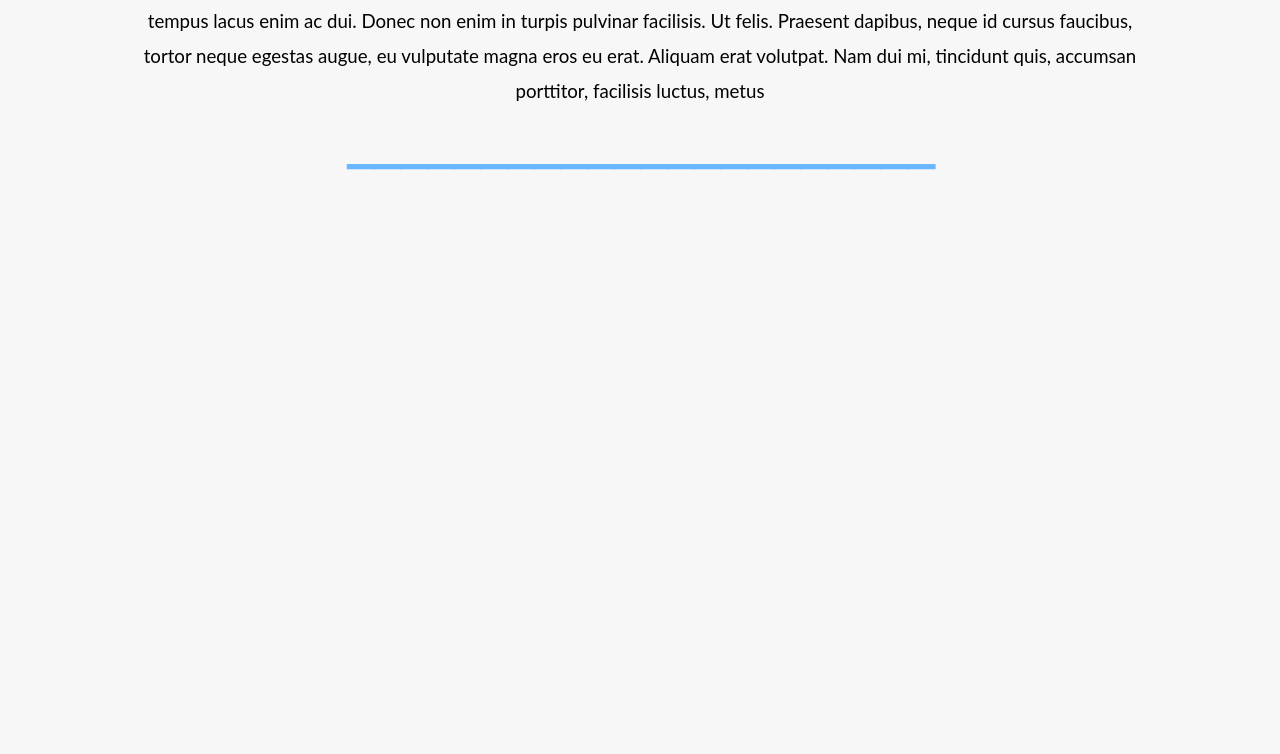
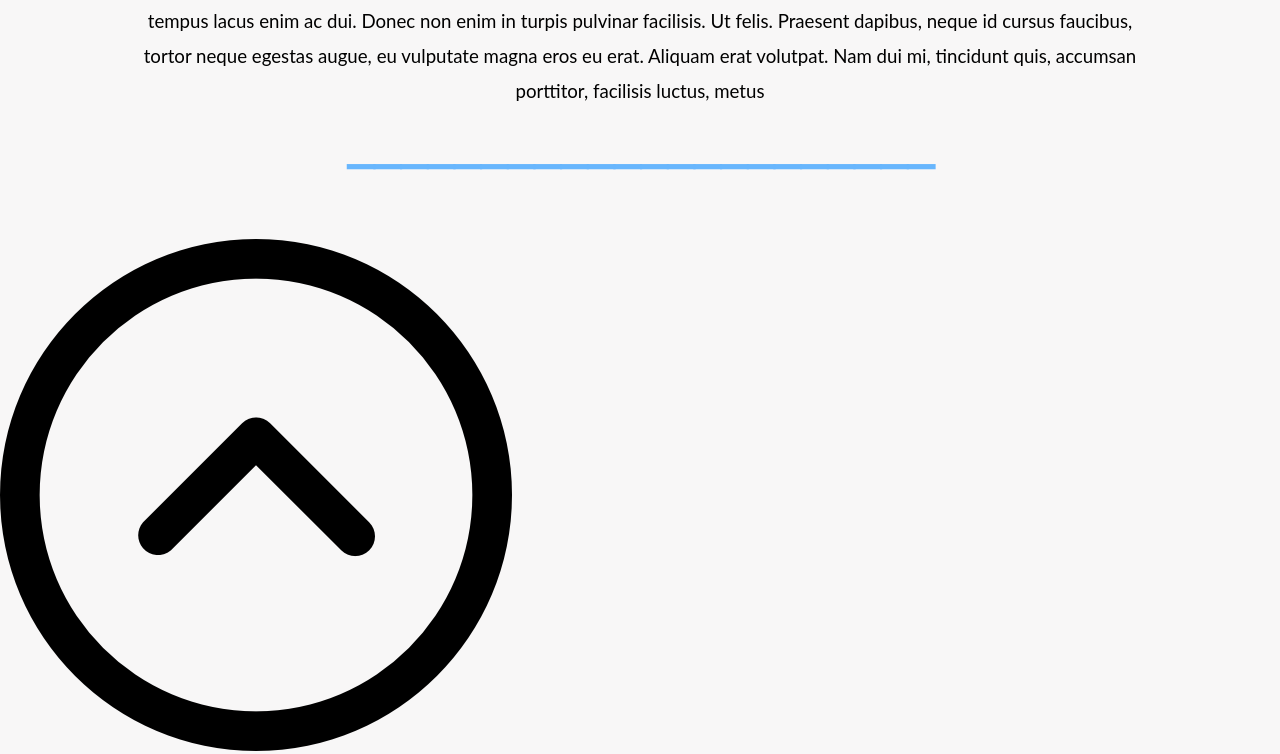
Before and after one commit to FelixPerso/ProjetWebPHP_commerce_equitable, a PHP site: page / in a window 1280 px wide. Shown: the part 750-1504 px from the top of the page. Before the commit the page ends 920 px from the top, so only its background shows below. Run offline with PHP 8.4, Linux system fonts and the light colour scheme; some libraries are stand-ins or nearby versions.

Commit message:
prob git

```diff
--- a/assets/css/header.css
+++ b/assets/css/header.css
@@ -80,7 +80,7 @@ ul {
 
 .bouton-burger {
 
-    position: absolute;
+    position: fixed;
     left: 30px;
     top: 30px;
     z-index: 7;
--- a/index.php
+++ b/index.php
@@ -61,6 +61,9 @@
 
     <script src="https://ajax.googleapis.com/ajax/libs/jquery/3.1.0/jquery.min.js"></script>
     <script src="./assets/javascript/transitionBurger.js"></script>
+    <a href="#">
+    <img class="arrowtop" src="../images/arrow_top.png" alt="arrowtop">
+</a>
 
 </body>
 </html>
```
